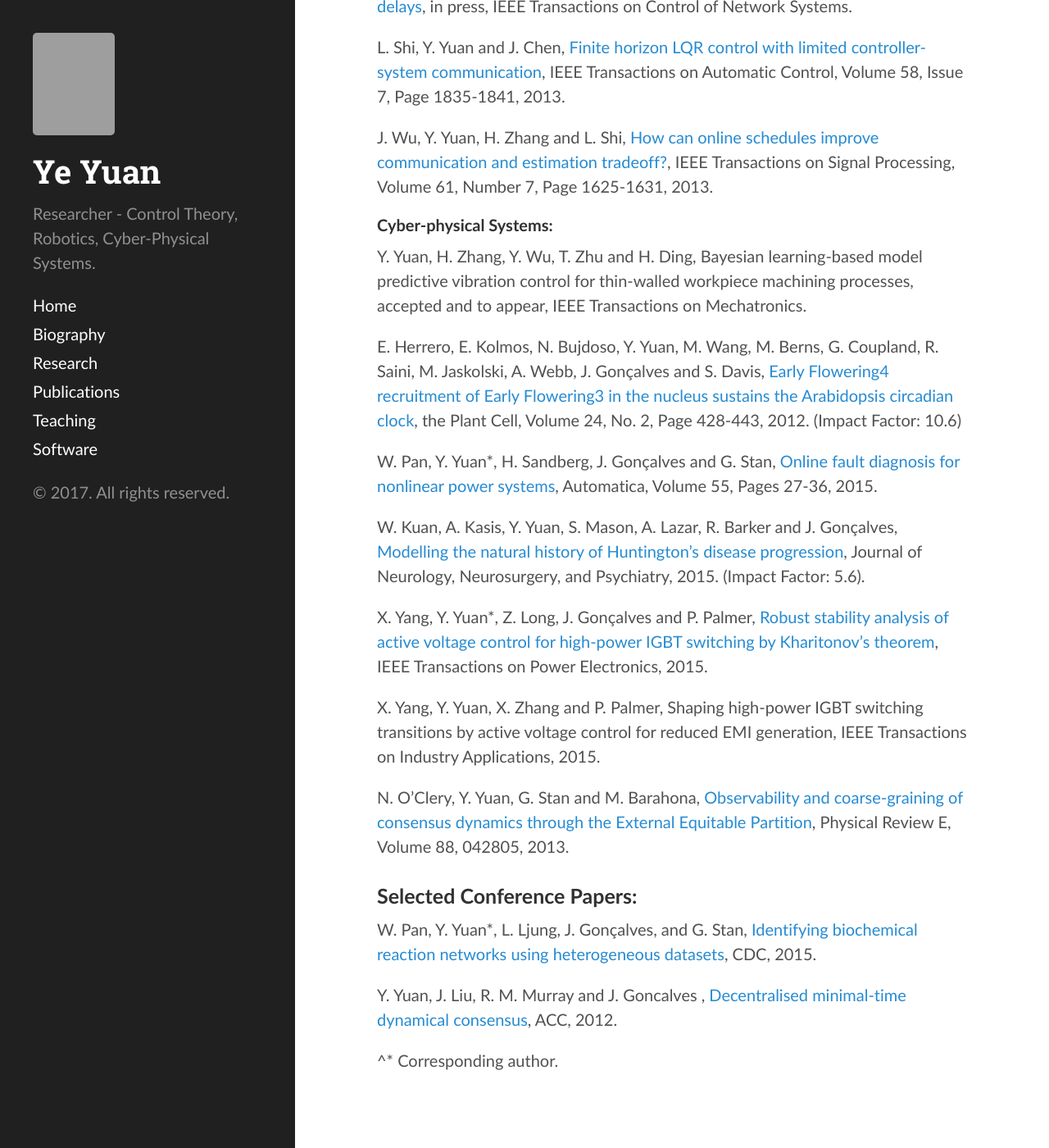
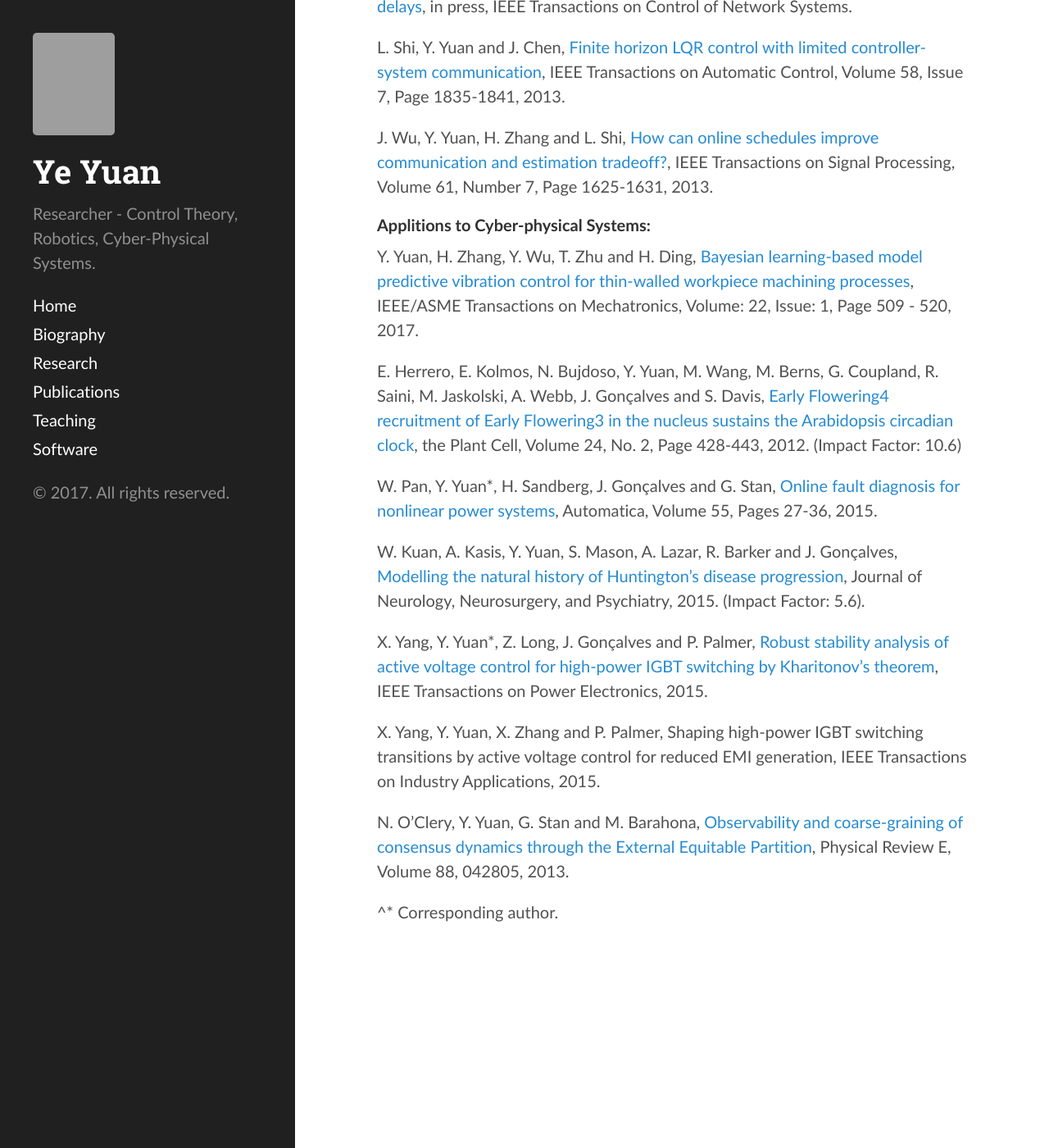
Before and after one commit to yy311/yy311.github.io, a Jekyll site: the page built from publication.md, in a window 1280 px wide and 1400 px high, scrolled down 1036 px. Shown: the whole window at 82% size. Built offline with Jekyll 4.4.1, drawn with Linux system fonts in a browser that asks for light colours; some of the changed text lies outside the part shown; grey boxes are pictures that could not be loaded.

Commit message:
Update publication.md

```diff
--- a/publication.md
+++ b/publication.md
@@ -35,9 +35,9 @@ L. Shi, Y. Yuan and J. Chen, [Finite horizon LQR control with limited controller
 J. Wu, Y. Yuan, H. Zhang and L. Shi, [How can online schedules improve communication and estimation tradeoff?](http://ieeexplore.ieee.org/stamp/stamp.jsp?arnumber=6410050), IEEE Transactions on Signal Processing, Volume 61, Number 7, Page 1625-1631, 2013.
 
 
-<h4>Cyber-physical Systems:</h4>
+<h4>Applitions to Cyber-physical Systems:</h4>
 
-Y. Yuan, H. Zhang, Y. Wu, T. Zhu and H. Ding, Bayesian learning-based model predictive vibration control for thin-walled workpiece machining processes, accepted and to appear, IEEE Transactions on Mechatronics.
+Y. Yuan, H. Zhang, Y. Wu, T. Zhu and H. Ding, [Bayesian learning-based model predictive vibration control for thin-walled workpiece machining processes](http://ieeexplore.ieee.org/document/7676308/), IEEE/ASME Transactions on Mechatronics, Volume: 22, Issue: 1, Page 509 - 520, 2017.
 
 E. Herrero, E. Kolmos, N. Bujdoso, Y. Yuan, M. Wang, M. Berns, G. Coupland, R. Saini, M. Jaskolski, A. Webb, J. Gonçalves and S. Davis, [Early Flowering4 recruitment of Early Flowering3 in the nucleus sustains the Arabidopsis circadian clock](http://www.plantcell.org/content/early/2012/02/07/tpc.111.093807.abstract), the Plant Cell, Volume 24, No. 2, Page 428-443, 2012. (Impact Factor: 10.6)
 
@@ -51,11 +51,4 @@ X. Yang, Y. Yuan, X. Zhang and P. Palmer, Shaping high-power IGBT switching tran
 
 N. O’Clery, Y. Yuan, G. Stan and M. Barahona, [Observability and coarse-graining of consensus dynamics through the External Equitable Partition](http://scholar.harvard.edu/files/neaveoclery/files/pre2013.pdf?m=1384899642), Physical Review E, Volume 88, 042805, 2013.
 
-
-<h3>Selected Conference Papers:</h3>
-
-W. Pan, Y. Yuan*, L. Ljung, J. Gonçalves, and G. Stan, [Identifying biochemical reaction networks using heterogeneous datasets](http://arxiv.org/pdf/1509.05153v2.pdf), CDC, 2015.
-
-Y. Yuan, J. Liu, R. M. Murray and J. Goncalves , [Decentralised minimal-time dynamical consensus](http://users.cms.caltech.edu/~murray/preprints/ylmg12-acc_s.pdf), ACC, 2012.
-
 ^* Corresponding author.
```
Also changed, not shown: other parts of publication.md (+1 -1 lines).
